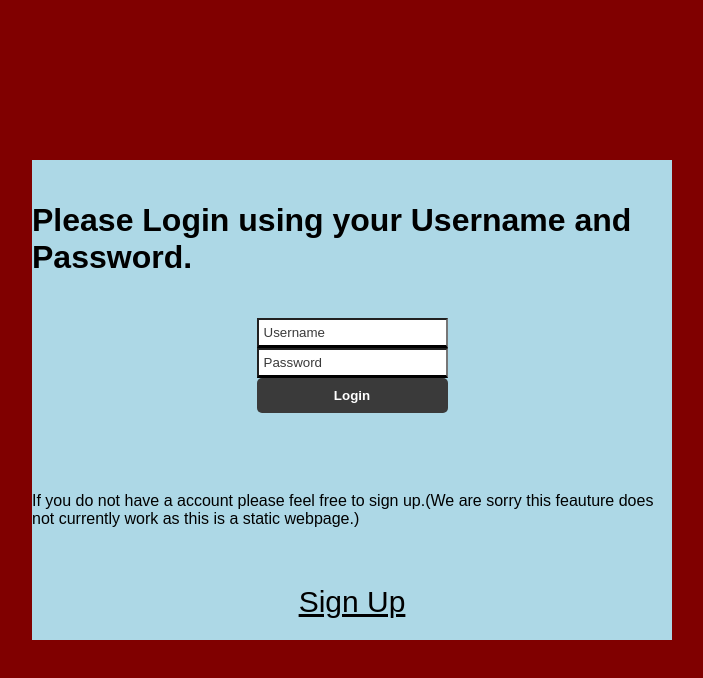
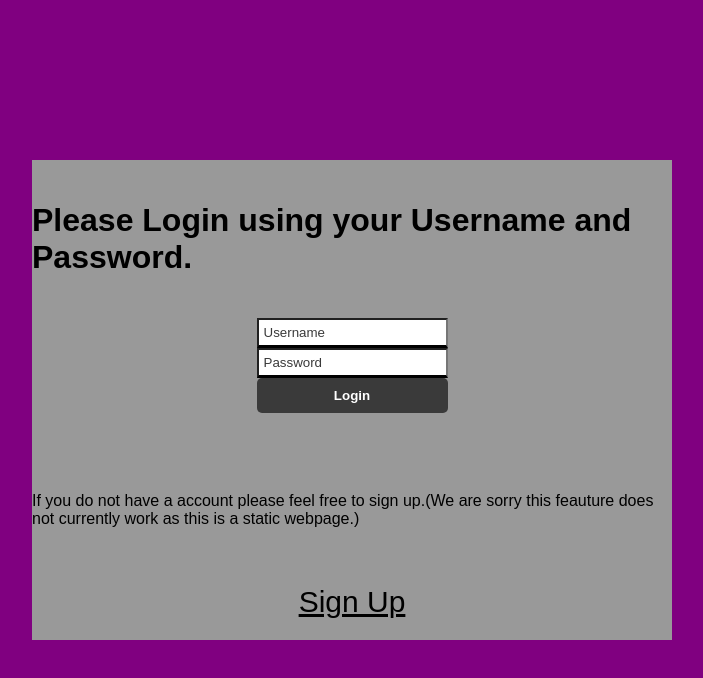
Before and after one commit to Nicholaskarl/Final_Project_CPI_101, a plain HTML site: page index.html in a window 1280 px wide. Shown: the whole page, without its empty margins (288-991 px from the left). Drawn offline with Linux system fonts and the light colour scheme.

Commit message:
Update finalStyleLogin.css

```diff
--- a/finalStyleLogin.css
+++ b/finalStyleLogin.css
@@ -9,7 +9,7 @@ body {
   display: grid;
   justify-items: center;
   align-items: center;
-  background-color: maroon;
+  background-color: #800080;
 }
 
 #main-holder {
@@ -18,7 +18,7 @@ body {
   display: grid;
   justify-items: center;
   align-items: center;
-  background-color: #ADD8E6;
+  background-color: #999999;
   border: 10px;
   border-color:black;
 }
```
